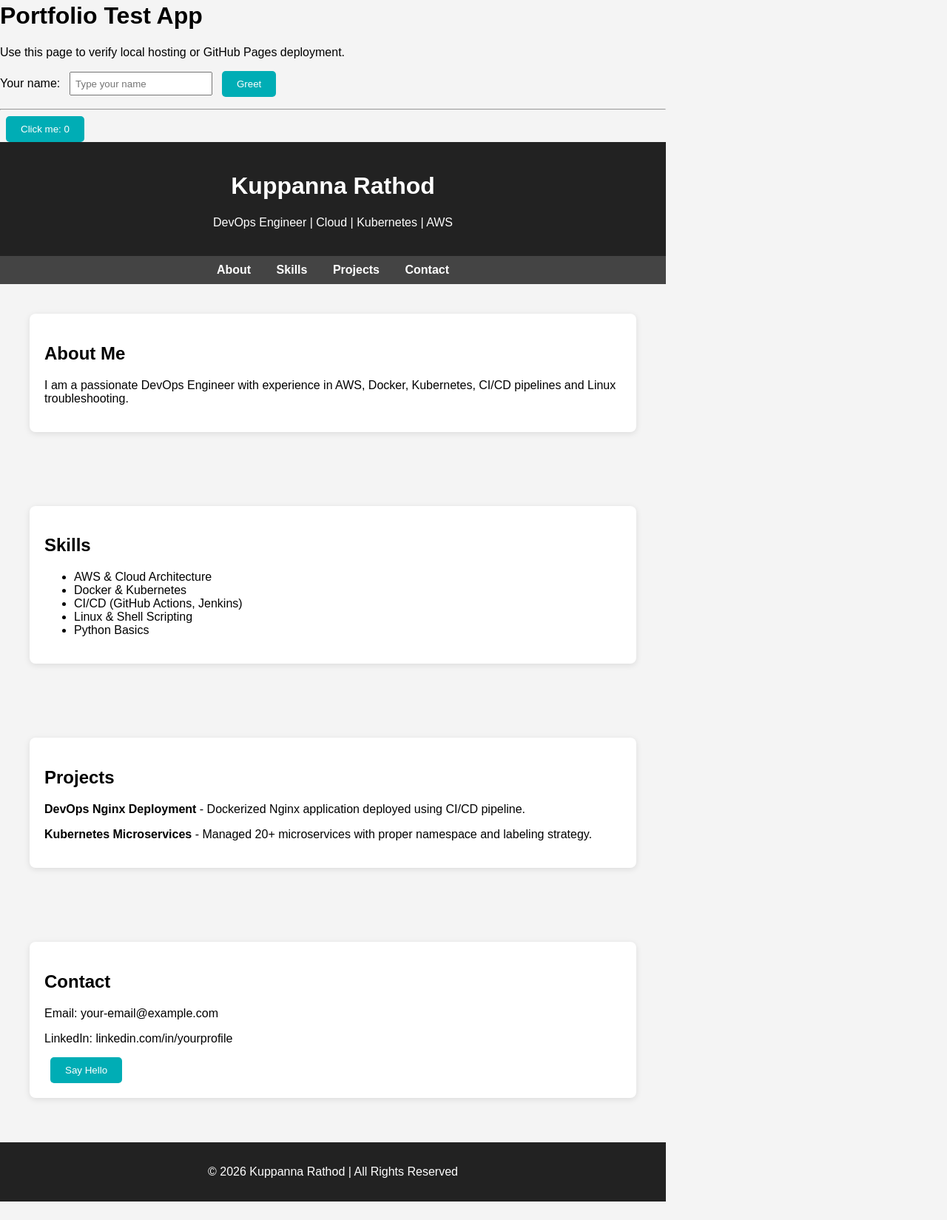
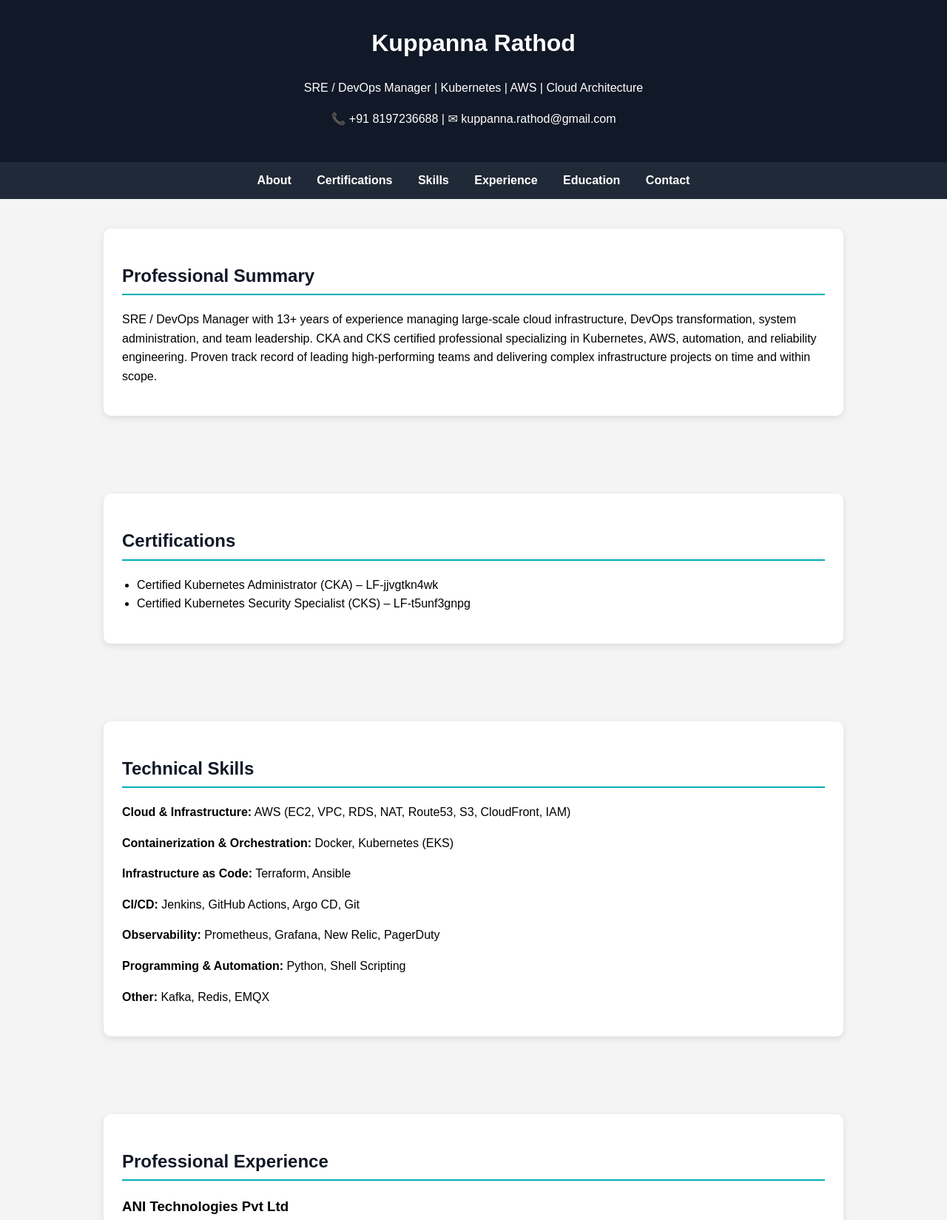
Before and after one commit to kuppanna/github-action, a plain HTML site: page index.html in a window 1280 px wide. Shown: the part 18-1667 px from the top of the page at 74% size. Before the commit the page ends 1642 px from the top, so only its background shows below. Drawn offline with Linux system fonts and the light colour scheme; no server answers.

Commit message:
Revise portfolio layout and content
Updated the portfolio page with new title, header, and sections for certifications, experience, and education. Enhanced styling and layout for better presentation.

```diff
--- a/index.html
+++ b/index.html
@@ -1,64 +1,8 @@
-<!doctype html>
-<html lang="en">
-    <head>
-        <meta charset="utf-8" />
-        <meta name="viewport" content="width=device-width,initial-scale=1" />
-        <title>Portfolio Test App</title>
-        <style>
-            body{font-family:system-ui,-apple-system,Segoe UI,Roboto,Helvetica,Arial,sans-serif;margin:2rem;max-width:900px}
-            input{padding:.4rem;margin-left:.5rem}
-            button{padding:.5rem 1rem;margin-left:.5rem}
-            #greeting{margin-top:1rem;font-weight:600}
-        </style>
-    </head>
-    <body>
-        <h1>Portfolio Test App</h1>
-        <p>Use this page to verify local hosting or GitHub Pages deployment.</p>
-
-        <div>
-            <label for="name">Your name:</label>
-            <input id="name" placeholder="Type your name" />
-            <button id="greet">Greet</button>
-            <div id="greeting" aria-live="polite"></div>
-        </div>
-
-        <hr />
-
-        <div>
-            <button id="counter">Click me: <span id="count">0</span></button>
-        </div>
-
-        <script>
-            const nameInput = document.getElementById('name');
-            const greetBtn = document.getElementById('greet');
-            const greeting = document.getElementById('greeting');
-            greetBtn.addEventListener('click', ()=>{
-                const n = (nameInput.value || 'Friend').trim();
-                greeting.textContent = `Hello, ${n}! This confirms the site is served correctly.`;
-            });
-
-            let c = 0;
-            const countSpan = document.getElementById('count');
-            document.getElementById('counter').addEventListener('click', ()=>{
-                c++; countSpan.textContent = c;
-            });
-
-            // Simple public API check (non-blocking)
-            fetch('https://api.github.com/zen')
-                .then(r=>r.text())
-                .then(text=>{
-                    const p = document.createElement('p');
-                    p.textContent = 'GitHub API check: ' + text;
-                    document.body.appendChild(p);
-                }).catch(()=>{});
-        </script>
-    </body>
-</html>
 <!DOCTYPE html>
 <html lang="en">
 <head>
     <meta charset="UTF-8">
-    <title>My Portfolio</title>
+    <title>Kuppanna Rathod | SRE / DevOps Manager</title>
     <meta name="viewport" content="width=device-width, initial-scale=1.0">
 
     <style>
@@ -66,18 +10,19 @@
             margin: 0;
             font-family: Arial, sans-serif;
             background-color: #f4f4f4;
+            line-height: 1.6;
         }
 
         header {
-            background-color: #222;
+            background-color: #111827;
             color: white;
             text-align: center;
-            padding: 20px 0;
+            padding: 30px 20px;
         }
 
         nav {
-            background: #444;
-            padding: 10px;
+            background: #1f2937;
+            padding: 12px;
             text-align: center;
         }
 
@@ -94,23 +39,33 @@
 
         section {
             padding: 40px;
-            max-width: 900px;
+            max-width: 1000px;
             margin: auto;
         }
 
         .card {
             background: white;
-            padding: 20px;
-            margin-bottom: 20px;
-            border-radius: 8px;
-            box-shadow: 0px 2px 8px rgba(0,0,0,0.1);
+            padding: 25px;
+            margin-bottom: 25px;
+            border-radius: 10px;
+            box-shadow: 0px 3px 10px rgba(0,0,0,0.1);
+        }
+
+        h2 {
+            color: #111827;
+            border-bottom: 2px solid #00adb5;
+            padding-bottom: 5px;
+        }
+
+        ul {
+            padding-left: 20px;
         }
 
         footer {
-            background: #222;
+            background: #111827;
             color: white;
             text-align: center;
-            padding: 15px;
+            padding: 20px;
         }
 
         button {
@@ -131,53 +86,97 @@
 
 <header>
     <h1>Kuppanna Rathod</h1>
-        <p>DevOps Engineer | Cloud | Kubernetes | AWS</p>
+    <p>SRE / DevOps Manager | Kubernetes | AWS | Cloud Architecture</p>
+    <p>📞 +91 8197236688 | ✉ kuppanna.rathod@gmail.com</p>
 </header>
 
 <nav>
     <a href="#about">About</a>
+    <a href="#certifications">Certifications</a>
     <a href="#skills">Skills</a>
-        <a href="#projects">Projects</a>
+    <a href="#experience">Experience</a>
+    <a href="#education">Education</a>
     <a href="#contact">Contact</a>
 </nav>
 
 <section id="about">
     <div class="card">
-            <h2>About Me</h2>
+        <h2>Professional Summary</h2>
         <p>
-                I am a passionate DevOps Engineer with experience in AWS, Docker,
-                Kubernetes, CI/CD pipelines and Linux troubleshooting.
+            SRE / DevOps Manager with 13+ years of experience managing large-scale cloud infrastructure,
+            DevOps transformation, system administration, and team leadership.
+            CKA and CKS certified professional specializing in Kubernetes, AWS, automation, and
+            reliability engineering. Proven track record of leading high-performing teams
+            and delivering complex infrastructure projects on time and within scope.
         </p>
+    </div>
+</section>
+
+<section id="certifications">
+    <div class="card">
+        <h2>Certifications</h2>
+        <ul>
+            <li>Certified Kubernetes Administrator (CKA) – LF-jjvgtkn4wk</li>
+            <li>Certified Kubernetes Security Specialist (CKS) – LF-t5unf3gnpg</li>
+        </ul>
     </div>
 </section>
 
 <section id="skills">
     <div class="card">
-            <h2>Skills</h2>
+        <h2>Technical Skills</h2>
+        <p><strong>Cloud & Infrastructure:</strong> AWS (EC2, VPC, RDS, NAT, Route53, S3, CloudFront, IAM)</p>
+        <p><strong>Containerization & Orchestration:</strong> Docker, Kubernetes (EKS)</p>
+        <p><strong>Infrastructure as Code:</strong> Terraform, Ansible</p>
+        <p><strong>CI/CD:</strong> Jenkins, GitHub Actions, Argo CD, Git</p>
+        <p><strong>Observability:</strong> Prometheus, Grafana, New Relic, PagerDuty</p>
+        <p><strong>Programming & Automation:</strong> Python, Shell Scripting</p>
+        <p><strong>Other:</strong> Kafka, Redis, EMQX</p>
+    </div>
+</section>
+
+<section id="experience">
+    <div class="card">
+        <h2>Professional Experience</h2>
+
+        <h3>ANI Technologies Pvt Ltd</h3>
+        <p><strong>SRE / DevOps Manager (Aug 2019 – Present)</strong></p>
         <ul>
-                <li>AWS & Cloud Architecture</li>
-                <li>Docker & Kubernetes</li>
-                <li>CI/CD (GitHub Actions, Jenkins)</li>
-                <li>Linux & Shell Scripting</li>
-                <li>Python Basics</li>
+            <li>Lead 10-member DevOps/SRE team, overseeing task allocation, mentoring, and performance management.</li>
+            <li>Drive infrastructure automation, CI/CD, observability, and system reliability initiatives.</li>
+            <li>Architect and manage scalable AWS infrastructure ensuring cost efficiency and fault tolerance.</li>
+            <li>Implemented Kubernetes (EKS) clusters following CKA/CKS best practices.</li>
+            <li>Built CI/CD pipelines using Jenkins, Argo CD, and Git.</li>
+            <li>Developed Python automation scripts for provisioning and monitoring workflows.</li>
+            <li>Implemented Terraform and Ansible for Infrastructure as Code.</li>
+            <li>Enhanced observability using Prometheus, Grafana, New Relic, and PagerDuty.</li>
+            <li>Migrated CDN from CloudFront to Akamai, improving performance by 35%.</li>
+        </ul>
+
+        <p><strong>Sr. System Engineer (Nov 2012 – Jul 2019)</strong></p>
+        <ul>
+            <li>Managed AWS deployments and automation via Python & Bash.</li>
+            <li>Administered Linux systems (RedHat, CentOS, Ubuntu).</li>
+            <li>Configured Apache, Tomcat, and Nginx servers.</li>
+            <li>Implemented IAM security governance and RBAC policies.</li>
         </ul>
     </div>
 </section>
 
-    <section id="projects">
+<section id="education">
     <div class="card">
-            <h2>Projects</h2>
-            <p><strong>DevOps Nginx Deployment</strong> - Dockerized Nginx application deployed using CI/CD pipeline.</p>
-            <p><strong>Kubernetes Microservices</strong> - Managed 20+ microservices with proper namespace and labeling strategy.</p>
+        <h2>Education</h2>
+        <p>Bachelor of Engineering</p>
+        <p>Visvesvaraya Technological University</p>
     </div>
 </section>
 
 <section id="contact">
     <div class="card">
         <h2>Contact</h2>
-            <p>Email: your-email@example.com</p>
-            <p>LinkedIn: linkedin.com/in/yourprofile</p>
-            <button onclick="alert('Thank you for visiting!')">Say Hello</button>
+        <p>Email: kuppanna.rathod@gmail.com</p>
+        <p>Phone: +91 8197236688</p>
+        <button onclick="alert('Thank you for visiting my portfolio!')">Say Hello</button>
     </div>
 </section>
 
```
Lines whose indentation alone changed are shown as unchanged.
